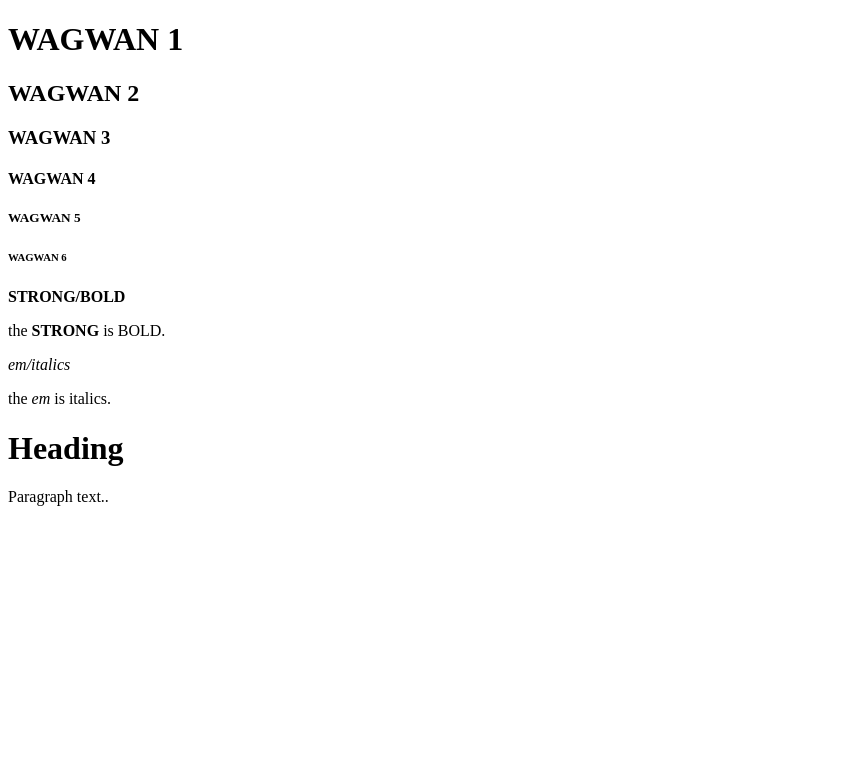
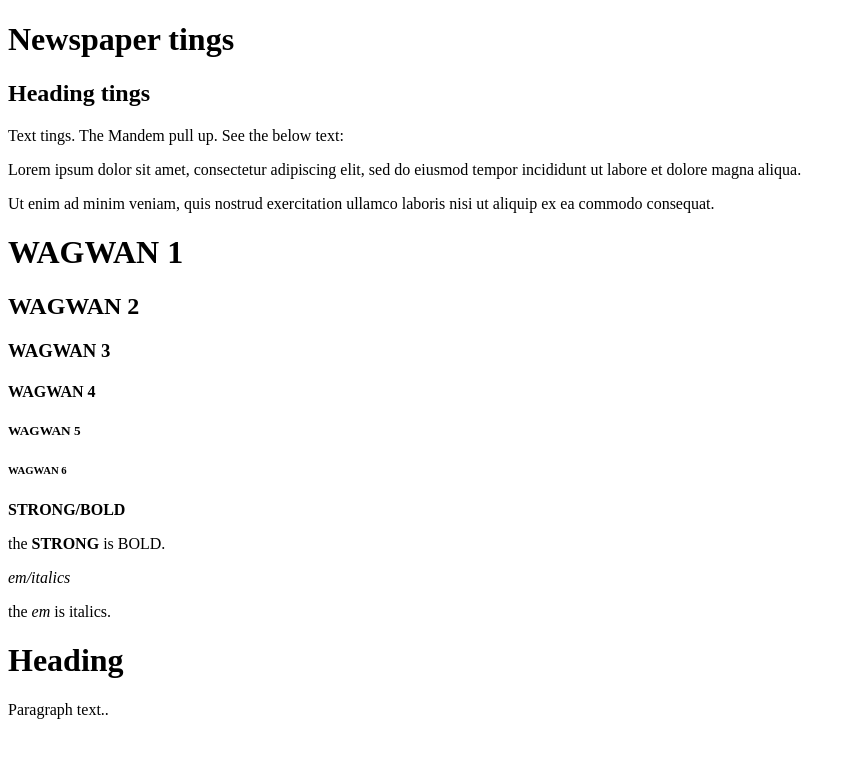
Before and after one commit to Mattchewa/git-test, a plain HTML site: page html-boilerplate/index.html in a window 1280 px wide. Shown: the whole page, without its empty margins (0-856 px from the left). Drawn offline with Linux system fonts and the light colour scheme.

```diff
--- a/html-boilerplate/index.html
+++ b/html-boilerplate/index.html
@@ -3,10 +3,17 @@
 <html lang="en">
   <head>
     <meta charset="UTF-8">
-    <title>My First Webpage</title>
+    <title>The Mandem's Webpage ting</title>
   </head>
 
   <body>
+    <h1>Newspaper tings</h1>
+    <h2>Heading tings</h2>
+    <p>Text tings. The Mandem pull up. See the below text:</p>
+    <p>Lorem ipsum dolor sit amet, consectetur adipiscing elit, sed do eiusmod tempor incididunt ut labore et dolore magna aliqua.</p>
+
+    <p>Ut enim ad minim veniam, quis nostrud exercitation ullamco laboris nisi ut aliquip ex ea commodo consequat.</p>
+
     <h1>WAGWAN 1</h1>
     <h2>WAGWAN 2</h2>
     <h3>WAGWAN 3</h3>
```
Also changed, not shown: odin-inks-and-images/index.html (added, +12 -0 lines).
